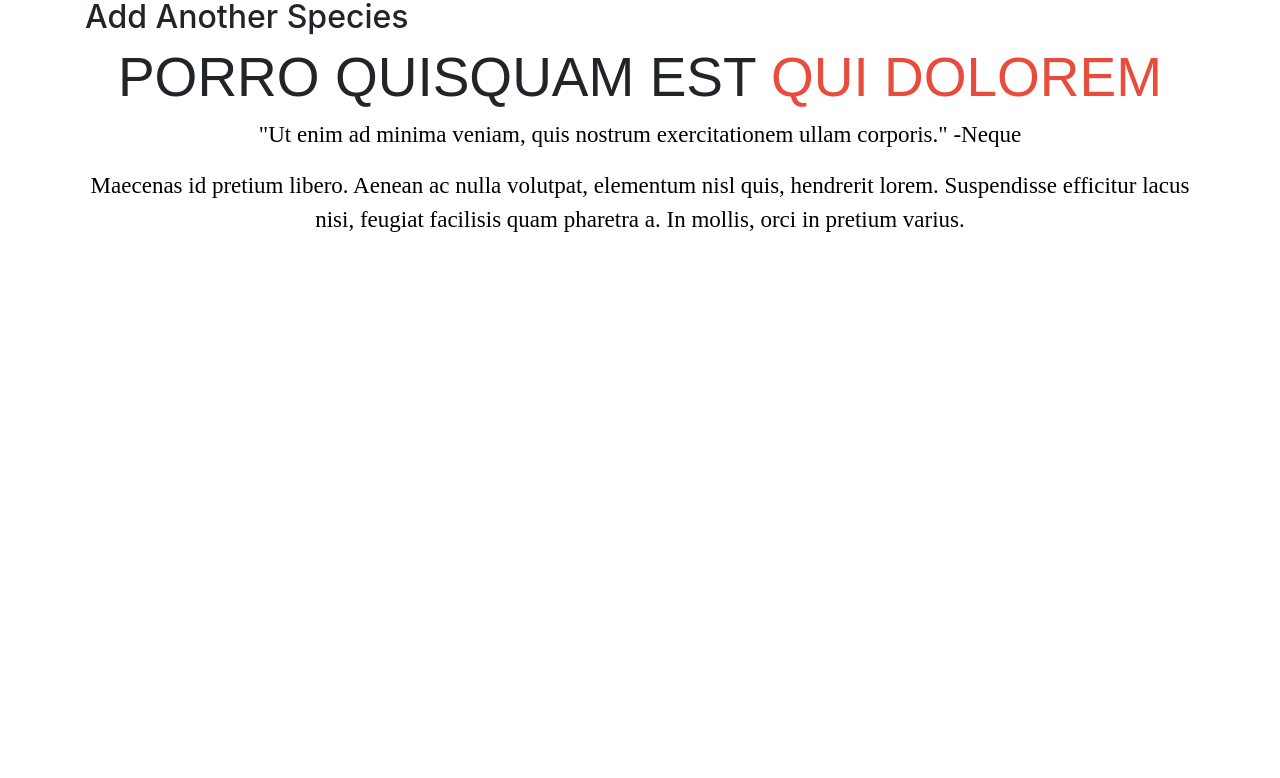
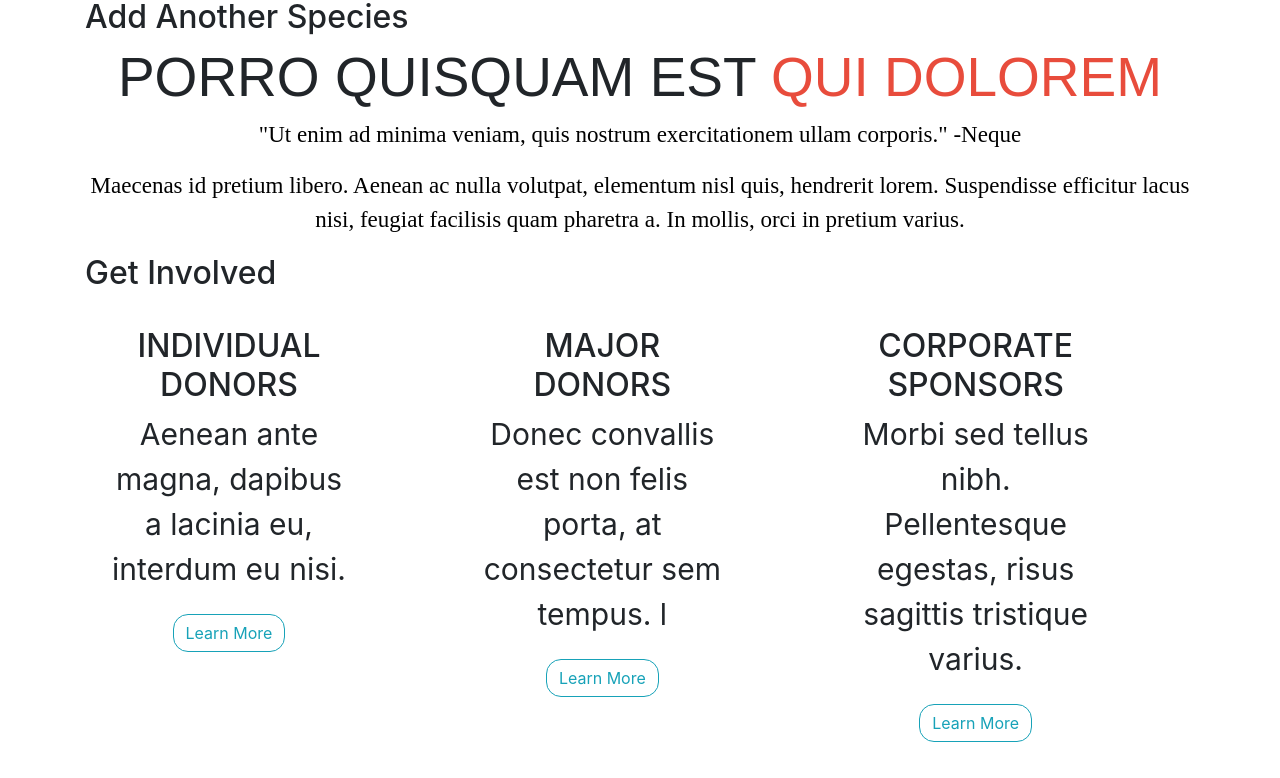
Before and after one commit to Brookeruu/wildlife-conservation-clone, an Angular app: page / in a window 1280 px wide. Shown: the part 1134-1912 px from the top of the page. Before the commit the page ends 1388 px from the top, so only its background shows below. Built offline with nearby package versions, Linux system fonts and the light colour scheme; what ng-simple-slideshow would draw is missing.

Commit message:
display get-involved component html successfully

```diff
--- a/src/app/app.component.html
+++ b/src/app/app.component.html
@@ -17,4 +17,4 @@
 
 <p>Maecenas id pretium libero. Aenean ac nulla volutpat, elementum nisl quis, hendrerit lorem. Suspendisse efficitur lacus nisi, feugiat facilisis quam pharetra a. In mollis, orci in pretium varius.</p>
 
- <!-- [childMainImgList]="masterMainImgScrollList" -->
+<app-get-involved-list [childGetInvolvedList]="masterGetInvolvedList"></app-get-involved-list>
--- a/src/app/app.component.ts
+++ b/src/app/app.component.ts
@@ -1,5 +1,6 @@
 import { Component } from '@angular/core';
 import { MainImgComponent } from './models/mainImg.model';
+import { GetInvolvedComponent } from './models/get-involved.model';
 
 @Component({
   selector: 'app-root',
@@ -27,4 +28,12 @@ export class AppComponent {
   addMainImg(newMainImg: MainImgComponent) {
     this.masterMainImgScrollList.push(newMainImg);
   }
+
+  // -----------
+
+  masterGetInvolvedList: GetInvolvedComponent[] = [
+    new GetInvolvedComponent('INDIVIDUAL DONORS', "Aenean ante magna, dapibus a lacinia eu, interdum eu nisi."),
+    new GetInvolvedComponent('MAJOR DONORS', "Donec convallis est non felis porta, at consectetur sem tempus. l"),
+    new GetInvolvedComponent('CORPORATE SPONSORS', "Morbi sed tellus nibh. Pellentesque egestas, risus sagittis tristique varius.")
+  ];
 }
--- a/src/app/app.module.ts
+++ b/src/app/app.module.ts
@@ -8,6 +8,7 @@ import { AppComponent } from './app.component';
 import { MainImgListComponent } from './main-img-list/main-img-list.component';
 import { EditMainListComponent } from './edit-main-list/edit-main-list.component';
 import { AddMainImgComponent } from './add-main-img/add-main-img.component';
+import { GetInvolvedListComponent } from './get-involved-list/get-involved-list.component';
 
 
 @NgModule({
@@ -15,7 +16,8 @@ import { AddMainImgComponent } from './add-main-img/add-main-img.component';
     AppComponent,
     MainImgListComponent,
     EditMainListComponent,
-    AddMainImgComponent
+    AddMainImgComponent,
+    GetInvolvedListComponent
   ],
   imports: [
     SlideshowModule,
--- a/src/app/get-involved-list/get-involved-list.component.css
+++ b/src/app/get-involved-list/get-involved-list.component.css
@@ -0,0 +1,20 @@
+.grid-container {
+  display: grid;
+  grid-template-columns: auto auto auto;
+  grid-gap: 10px;
+  margin-top: 15px;
+  margin-bottom: 15px;
+  /* grid-template: none | <grid-template-rows> / <grid-template-columns>; */
+}
+
+.grid-item {
+  /* border: 1px solid lightsteelblue; */
+  padding: 20px;
+  font-size: 30px;
+  text-align: center;
+  /* border-radius: 30px; */
+}
+
+.btn {
+  border-radius: 15px;
+}
--- a/src/app/get-involved-list/get-involved-list.component.html
+++ b/src/app/get-involved-list/get-involved-list.component.html
@@ -1,3 +1,15 @@
-<p>
-  get-involved-list works!
-</p>
+<h2>Get Involved</h2>
+
+<div class="grid-container">
+
+  <div class="grid-item" style="width: 18rem" *ngFor="let currentGetInvolved of childGetInvolvedList">
+
+
+      <h2 class="">{{ currentGetInvolved.title }}</h2>
+
+      <p>{{currentGetInvolved.description}}</p>
+
+      <button class="btn btn-outline-info" (click)="editButtonClicked(currentGetInvolved)">Learn More</button>
+
+  </div>
+</div>
--- a/src/app/get-involved-list/get-involved-list.component.ts
+++ b/src/app/get-involved-list/get-involved-list.component.ts
@@ -1,15 +1,19 @@
-import { Component, OnInit } from '@angular/core';
+import { Component, Input, Output, EventEmitter } from '@angular/core';
+import { GetInvolvedComponent } from '../models/get-involved.model';
 
 @Component({
   selector: 'app-get-involved-list',
   templateUrl: './get-involved-list.component.html',
   styleUrls: ['./get-involved-list.component.css']
 })
-export class GetInvolvedListComponent implements OnInit {
+export class GetInvolvedListComponent {
+  @Input() childGetInvolvedList: GetInvolvedComponent[];
+  @Output() clickSender = new EventEmitter();
 
-  constructor() { }
 
-  ngOnInit() {
-  }
+  // constructor() { }
+  //
+  // ngOnInit() {
+  // }
 
 }
```
